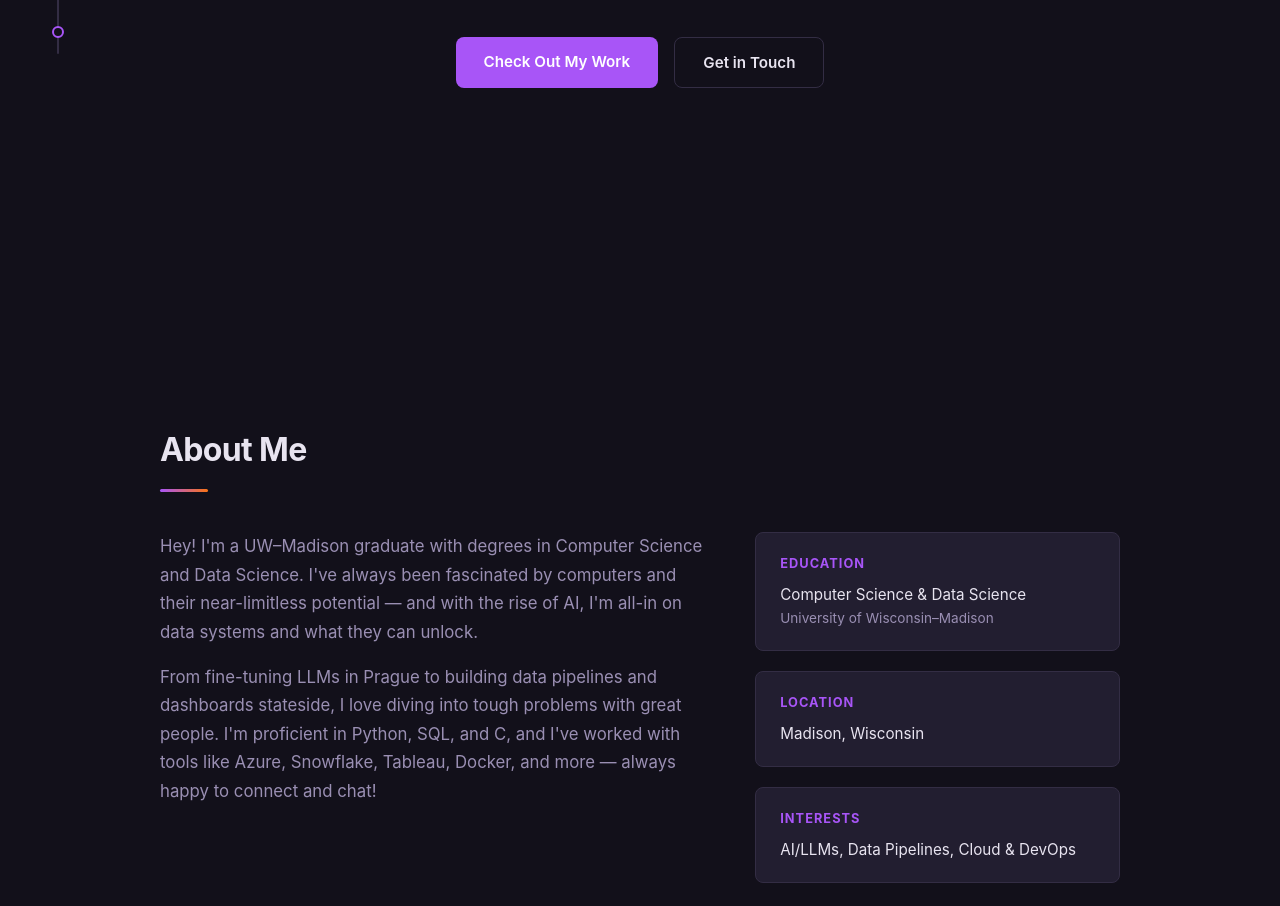
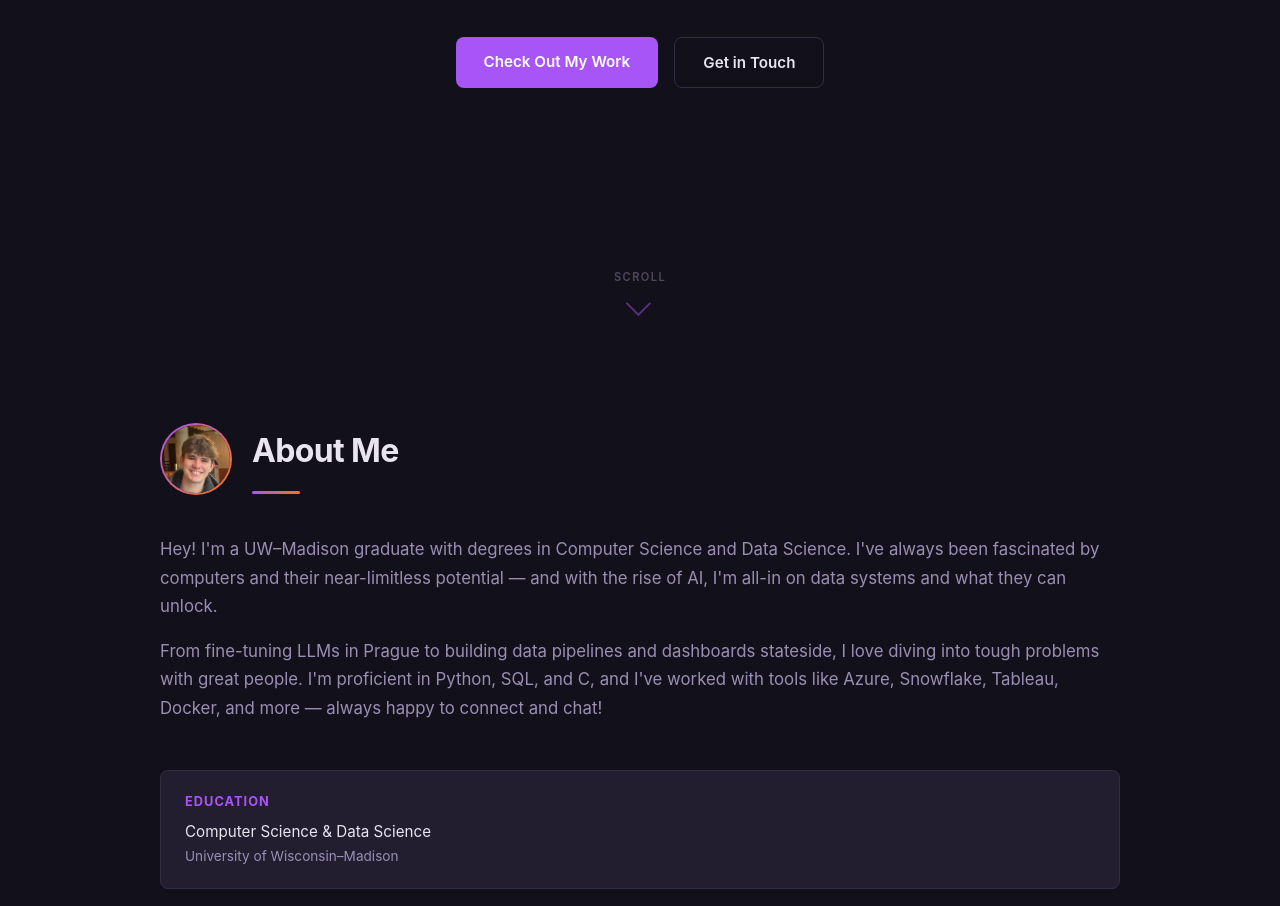
Before and after one commit to TheClav/TheClav.github.io, a plain HTML site: page index.html in a window 1280 px wide. Shown: the part 457-1363 px from the top of the page. Drawn offline with Linux system fonts and the light colour scheme.

Commit message:
added profile photo and tweaked around scroll bar

```diff
--- a/index.html
+++ b/index.html
@@ -72,12 +72,19 @@
         <a href="#contact" class="btn btn-outline">Get in Touch</a>
       </div>
     </div>
+    <div class="scroll-hint" aria-hidden="true">
+      <span class="scroll-hint-text">Scroll</span>
+      <div class="scroll-hint-arrow"></div>
+    </div>
   </header>
 
   <!-- About -->
   <section class="section" id="about">
     <div class="container">
-      <h2 class="section-title">About Me</h2>
+      <div class="section-title-row">
+        <img src="Me.JPG" alt="Calvin DeBellis" class="profile-photo">
+        <h2 class="section-title">About Me</h2>
+      </div>
       <div class="about-grid">
         <div class="about-text">
           <p>
--- a/script.js
+++ b/script.js
@@ -12,6 +12,15 @@ navLinks.querySelectorAll('a').forEach(link => {
     navLinks.classList.remove('active');
   });
 });
+
+// Scroll hint — fade out on scroll, reappear at top
+(function() {
+  const hint = document.querySelector('.scroll-hint');
+  if (!hint) return;
+  window.addEventListener('scroll', () => {
+    hint.classList.toggle('hidden', window.scrollY > 5);
+  }, { passive: true });
+})();
 
 // Fade-in elements on scroll
 const observer = new IntersectionObserver(
--- a/style.css
+++ b/style.css
@@ -61,7 +61,7 @@ a:hover {
   border-bottom: 1px solid var(--color-border);
 }
 
-@media (max-width: 768px) {
+@media (max-width: 1350px) {
   .navbar {
     display: flex;
   }
@@ -111,6 +111,7 @@ a:hover {
 
 /* ===== Hero ===== */
 .hero {
+  position: relative;
   min-height: 100vh;
   display: flex;
   align-items: center;
@@ -149,6 +150,58 @@ a:hover {
   gap: 1rem;
   justify-content: center;
   flex-wrap: wrap;
+}
+
+/* ===== Scroll Hint ===== */
+.scroll-hint {
+  position: absolute;
+  bottom: 2rem;
+  left: 50%;
+  transform: translateX(-50%);
+  display: flex;
+  flex-direction: column;
+  align-items: center;
+  gap: 0.4rem;
+  opacity: 0.5;
+  transition: opacity 0.3s;
+  animation: scroll-fade 2.5s ease-in-out infinite;
+}
+
+.scroll-hint:hover {
+  opacity: 0.8;
+}
+
+.scroll-hint-text {
+  font-size: 0.7rem;
+  font-weight: 600;
+  text-transform: uppercase;
+  letter-spacing: 0.12em;
+  color: var(--color-text-subtle);
+}
+
+.scroll-hint-arrow {
+  width: 18px;
+  height: 18px;
+  border-right: 2px solid var(--color-accent);
+  border-bottom: 2px solid var(--color-accent);
+  transform: rotate(45deg);
+  animation: scroll-bounce 2.5s ease-in-out infinite;
+}
+
+@keyframes scroll-bounce {
+  0%, 100% { transform: rotate(45deg) translateY(0); }
+  50% { transform: rotate(45deg) translateY(5px); }
+}
+
+@keyframes scroll-fade {
+  0%, 100% { opacity: 0.5; }
+  50% { opacity: 0.25; }
+}
+
+.scroll-hint.hidden {
+  opacity: 0 !important;
+  animation: none;
+  pointer-events: none;
 }
 
 /* ===== Buttons ===== */
@@ -211,6 +264,32 @@ a:hover {
   background: linear-gradient(90deg, var(--color-accent), var(--color-accent-secondary));
   margin-top: 0.75rem;
   border-radius: 2px;
+}
+
+/* ===== About: Profile Photo + Title Row ===== */
+.section-title-row {
+  display: flex;
+  align-items: center;
+  gap: 1.25rem;
+  margin-bottom: 2.5rem;
+}
+
+.section-title-row .section-title {
+  margin-bottom: 0;
+}
+
+.profile-photo {
+  width: 72px;
+  height: 72px;
+  border-radius: 50%;
+  object-fit: cover;
+  object-position: center 30%;
+  flex-shrink: 0;
+  border: 2px solid transparent;
+  background-image: linear-gradient(var(--color-surface), var(--color-surface)),
+                    linear-gradient(135deg, var(--color-accent), var(--color-accent-secondary));
+  background-origin: border-box;
+  background-clip: padding-box, border-box;
 }
 
 /* ===== About ===== */
@@ -595,21 +674,13 @@ a:hover {
   letter-spacing: 0.08em;
   color: var(--color-text-subtle);
   white-space: nowrap;
-  opacity: 0;
-  transform: translateX(-6px);
-  transition: opacity 0.3s ease, transform 0.3s ease, color 0.3s ease;
-  pointer-events: none;
-}
-
-.side-nav:hover .side-nav-label {
   opacity: 1;
   transform: translateX(0);
+  transition: color 0.3s ease;
 }
 
 .side-nav-item.active .side-nav-label {
   color: var(--color-accent);
-  opacity: 1;
-  transform: translateX(0);
 }
 
 /* Connector line — disabled */
@@ -618,7 +689,7 @@ a:hover {
 }
 
 /* Hide top nav links on desktop when side nav is present */
-@media (min-width: 769px) {
+@media (min-width: 1351px) {
   .nav-links {
     display: none !important;
   }
@@ -627,8 +698,8 @@ a:hover {
   }
 }
 
-/* Hide side nav on mobile */
-@media (max-width: 768px) {
+/* Hide side nav when window is not wide enough */
+@media (max-width: 1350px) {
   .side-nav,
   .side-nav-connector {
     display: none;
@@ -636,7 +707,7 @@ a:hover {
 }
 
 /* ===== Responsive ===== */
-@media (max-width: 768px) {
+@media (max-width: 1350px) {
   .nav-links {
     display: none;
     position: absolute;
```
Also changed, not shown: Me.JPG (added), 1 other file.
